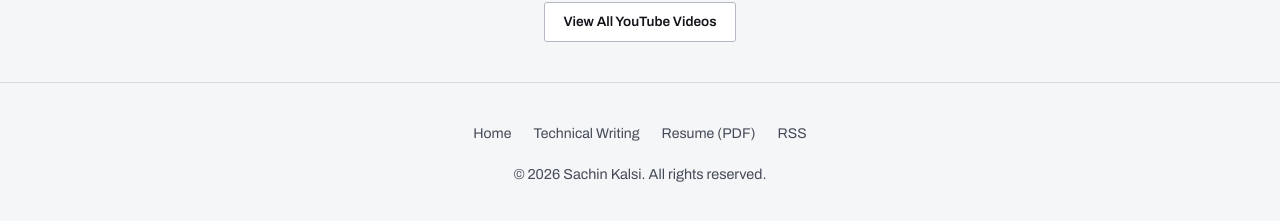
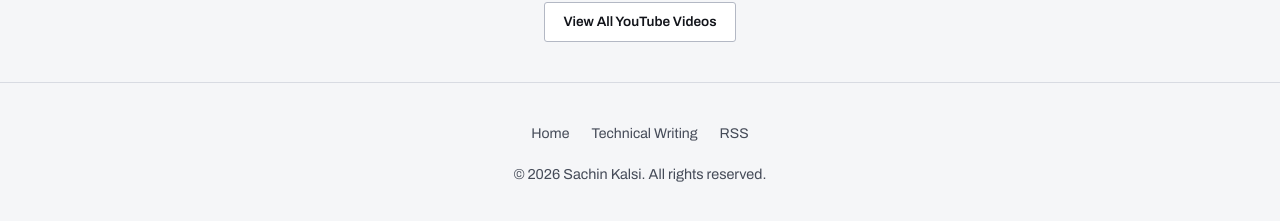
Before and after one commit to SachinKalsi/sachinkalsi.github.io, a Jekyll site: the page built from index.html, in a window 1280 px wide and 900 px high, scrolled down 1054 px. Shown: the part 674-895 px from the top of the window. Built offline with Jekyll 4.4.1, drawn with Linux system fonts in a browser that asks for light colours.

Commit message:
Remove the resume PDF and its links
Drops resume/sachin_kalsi.pdf along with the two references to it: the
PDF icon in the social row and the footer nav entry.

/resume/sachin_kalsi.pdf was live and listed in the sitemap, so it will
start returning 404 and Google will drop it. That is the intended
outcome; expect it to appear under "Not found (404)" in the Search
Console Pages report alongside the legacy blog URLs.

Verified no internal link on any of the 12 pages still points at it.

```diff
--- a/_layouts/default.html
+++ b/_layouts/default.html
@@ -1350,7 +1350,6 @@
                 <a target="_blank" href="{{ site.author.youtube }}" title="YouTube"><i
                         class="fab fa-youtube"></i></a>
                 <a href="mailto:{{ site.author.email }}" title="Email"><i class="fas fa-envelope"></i></a>
-                <a target="_blank" href="/resume/sachin_kalsi.pdf" title="Download Resume"><i class="fas fa-file-pdf"></i></a>
             </div>
 
             {% unless page.url == '/blog/' or page.url == '/blog/index.html' %}
@@ -1371,7 +1370,6 @@
             <nav class="footer-nav" aria-label="Site">
                 <a href="/">Home</a>
                 <a href="/blog/">Technical Writing</a>
-                <a href="/resume/sachin_kalsi.pdf">Resume (PDF)</a>
                 <a href="/feed.xml">RSS</a>
             </nav>
             <p>&copy; {{ 'now' | date: "%Y" }} {{ site.author.name }}. All rights reserved.</p>
```
Also changed, not shown: 1 other file.
